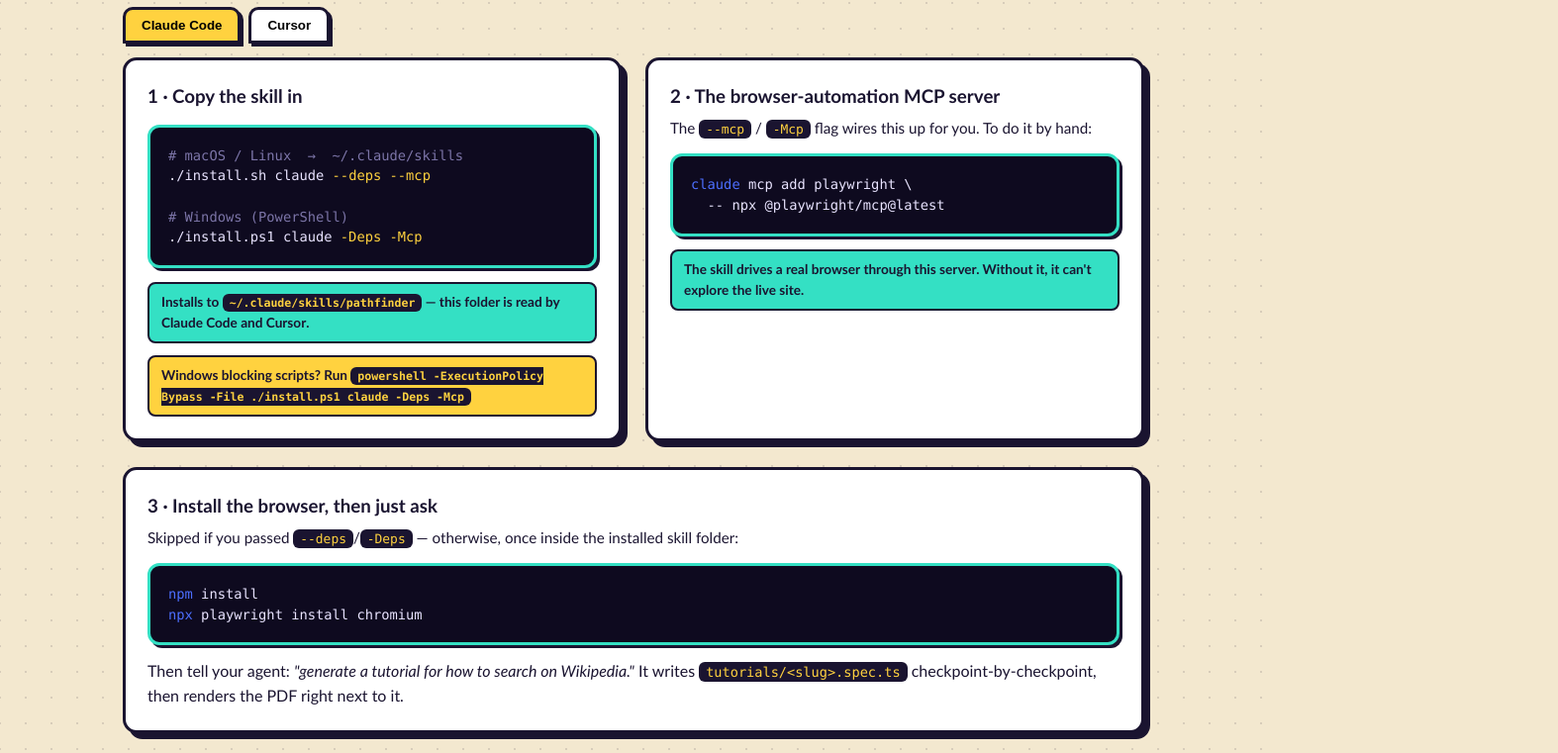
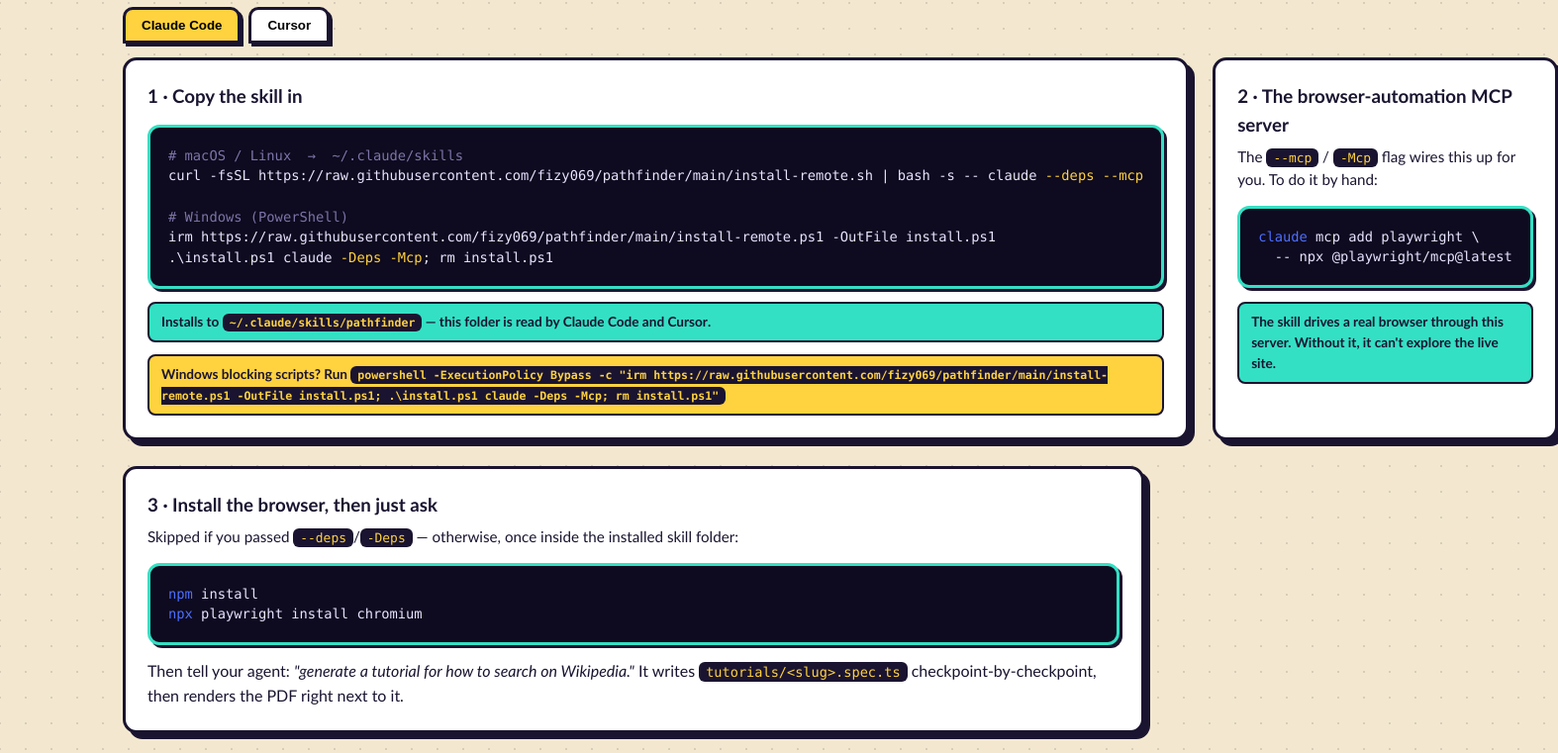
Before and after one commit to fizy069/pathfinder, a plain HTML site: page index.html in a window 1280 px wide. Shown: the part 1895-2656 px from the top of the page at 99% size, 1574 px wide, since content can reach past the window. Drawn offline with Linux system fonts and the light colour scheme.

Commit message:
feat: add remote install scripts and update website commands

```diff
--- a/index.html
+++ b/index.html
@@ -502,24 +502,26 @@
         <!-- Claude Code -->
         <div class="tab-pane active" data-pane="claude">
 <pre class="code"><span class="c"># macOS / Linux  →  ~/.claude/skills</span>
-./install.sh claude <span class="k">--deps</span> <span class="k">--mcp</span>
+curl -fsSL https://raw.githubusercontent.com/fizy069/pathfinder/main/install-remote.sh | bash -s -- claude <span class="k">--deps</span> <span class="k">--mcp</span>
 
 <span class="c"># Windows (PowerShell)</span>
-./install.ps1 claude <span class="k">-Deps</span> <span class="k">-Mcp</span></pre>
+irm https://raw.githubusercontent.com/fizy069/pathfinder/main/install-remote.ps1 -OutFile install.ps1
+.\install.ps1 claude <span class="k">-Deps</span> <span class="k">-Mcp</span>; rm install.ps1</pre>
           <div class="hint">Installs to <code class="inline">~/.claude/skills/pathfinder</code> — this folder is read by <strong>Claude Code and Cursor</strong>.</div>
         </div>
 
         <!-- Cursor -->
         <div class="tab-pane" data-pane="cursor">
 <pre class="code"><span class="c"># macOS / Linux  →  ~/.cursor/skills</span>
-./install.sh cursor <span class="k">--deps</span> <span class="k">--mcp</span>
+curl -fsSL https://raw.githubusercontent.com/fizy069/pathfinder/main/install-remote.sh | bash -s -- cursor <span class="k">--deps</span> <span class="k">--mcp</span>
 
 <span class="c"># Windows (PowerShell)</span>
-./install.ps1 cursor <span class="k">-Deps</span> <span class="k">-Mcp</span></pre>
+irm https://raw.githubusercontent.com/fizy069/pathfinder/main/install-remote.ps1 -OutFile install.ps1
+.\install.ps1 cursor <span class="k">-Deps</span> <span class="k">-Mcp</span>; rm install.ps1</pre>
           <div class="hint">Installs to <code class="inline">~/.cursor/skills/pathfinder</code>. You can also import from GitHub via <strong>Settings → Rules → Add Rule → Remote Rule</strong>.</div>
         </div>
 
-        <div class="hint" style="background:var(--pop-2);">Windows blocking scripts? Run <code class="inline">powershell -ExecutionPolicy Bypass -File ./install.ps1 claude -Deps -Mcp</code></div>
+        <div class="hint" style="background:var(--pop-2);">Windows blocking scripts? Run <code class="inline">powershell -ExecutionPolicy Bypass -c "irm https://raw.githubusercontent.com/fizy069/pathfinder/main/install-remote.ps1 -OutFile install.ps1; .\install.ps1 claude -Deps -Mcp; rm install.ps1"</code></div>
       </div>
 
       <div class="install-card panel">
```
Also changed, not shown: 2 other files.
